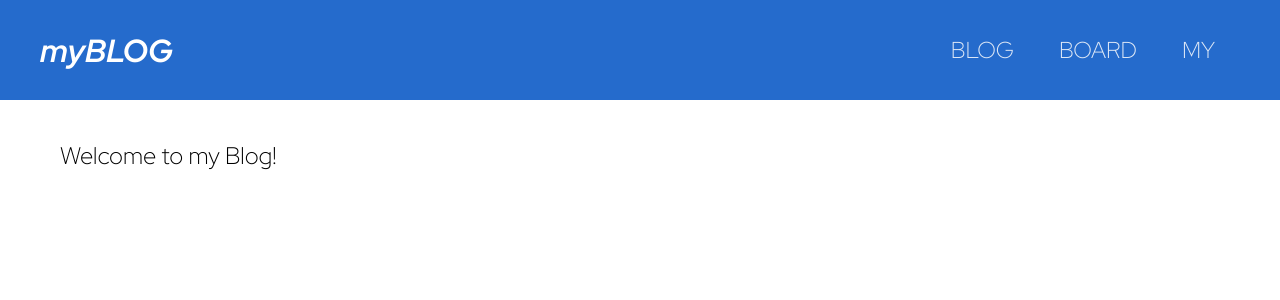
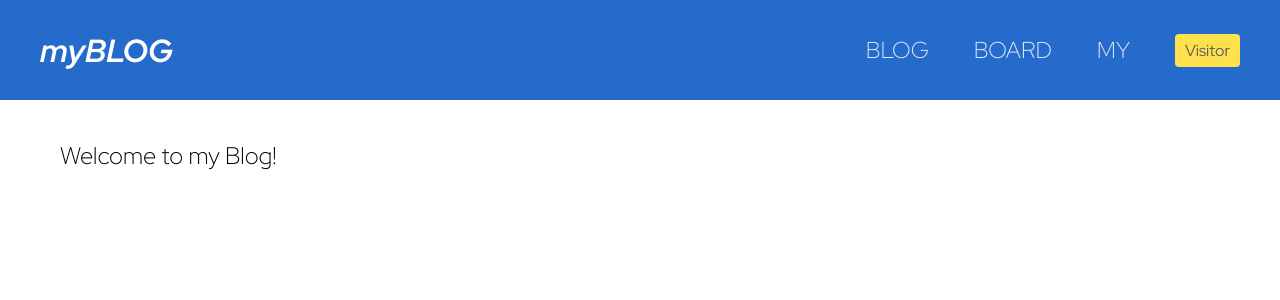
Before and after one commit to ngeetl/myBLOG, a React (Create React App) app: page / in a window 1280 px wide. Shown: the top 300 px of the page. Built offline with nearby package versions, Linux system fonts and the light colour scheme; a web font is replaced by a local one.

Commit message:
authSlice를 추가하여 admin, visitor에 따라 접근 허용 버튼과 기능 추가

```diff
--- a/src/App.css
+++ b/src/App.css
@@ -24,6 +24,8 @@ ul {list-style: none; padding: 0;}
   justify-content: flex-end; margin-right: 20px;}
 .nav_bar .nav a {margin-right: 45px; font-size: 23px; color: rgb(222, 232, 246);}
 .nav_bar .nav a:hover {color:rgb(255, 225, 76);}
+.nav_bar .nav .login {background: rgb(255, 225, 76); border-radius: 4px; padding: 6px 10px;
+  border: none; cursor: pointer; font-size: 16px; margin-right: 20px; font-weight: 500; color: rgb(92, 92, 92);}
 
 /* Pagination */
 .pagination_wrap {text-align: center;}
--- a/src/App.js
+++ b/src/App.js
@@ -7,16 +7,23 @@ import {
   BrowserRouter as Router,
   Routes,
   Route,
+  Navigate
 } from "react-router-dom";
 import { useSelector } from 'react-redux';
 
 function App() {
   const { removeToast } = useToast();
-  const toasts = useSelector((state) => state.toast.toasts)
+  const toasts = useSelector(state => state.toast.toasts);
+  const isLogin = useSelector(state => state.auth.isLogin);
 
   const route = routes.map(route => {
+    if(route.auth) {
+        if(!isLogin) {
+          return <Route key={route.path} path={route.path} element={<Navigate replace to="/" />} />
+        }
+    }
     return (
-      <Route key={route.path} path={route.path} element={route.component} exact />
+      <Route key={route.path} path={route.path} element={route.component} />
     )
   });
 
--- a/src/pages/Layout.js
+++ b/src/pages/Layout.js
@@ -1,12 +1,26 @@
 import React from 'react';
 import { Link, NavLink } from 'react-router-dom';
+import { useSelector, useDispatch } from 'react-redux';
+import { login, logout } from '../store/authSlice';
 
 const Layout = () => {
+  const dispatch = useDispatch();
+  const isLogin = useSelector(state => state.auth.isLogin);
+
   const activeStyle = ({ isActive }) => {
     return {
       color: isActive ? "rgb(255, 225, 76)" : "rgb(222, 232, 246)"
     }
   }
+
+  const loginClick= () => {
+    if(isLogin) {
+      dispatch(logout());
+    } else {
+      dispatch(login());
+    }
+  }
+
   return (
       <div className='nav_bar'>
         <h1><Link to="/">myBLOG</Link></h1>
@@ -14,6 +28,13 @@ const Layout = () => {
           <div><NavLink style={activeStyle} to="/blog">BLOG</NavLink></div>
           <div><NavLink style={activeStyle} to="/board">BOARD</NavLink></div>
           <div><NavLink style={activeStyle} to="/admin">MY</NavLink></div>
+          <div>
+            <button
+              className='login'
+              onClick={loginClick}>
+                {isLogin ? 'Admin' : 'Visitor'}
+            </button>
+          </div>
         </div>
       </div>
   )
--- a/src/routes.js
+++ b/src/routes.js
@@ -8,26 +8,29 @@ import Admin from './pages/Admin';
 export default [
   {
     path: "/",
-    component: <Home/>
+    component: <Home/>,
   },
   {
     path: "/board",
-    component: <Board/>
+    component: <Board/>,
+    auth: true
   },
   {
     path: "/admin",
-    component: <Admin/>
+    component: <Admin/>,
+    auth: true
   },
   {
     path: "/blog",
-    component: <Blog/>
+    component: <Blog/>,
   },
   {
     path: "/blog/:id",
-    component: <ShowPost/>
+    component: <ShowPost/>,
   },
   {
     path: "/blog/:id/edit",
-    component: <Edit/>
+    component: <Edit/>,
+    auth: true
   },
 ]
--- /dev/null
+++ b/src/store/authSlice.js
@@ -0,0 +1,21 @@
+import { createSlice } from "@reduxjs/toolkit";
+
+const initialState = {
+    isLogin: false
+}
+
+export const authSlice = createSlice({
+    name: 'auth',
+    initialState,
+    reducers: {
+        login: (state, action) => {
+            state.isLogin = true;
+        },
+        logout: (state, action) => {
+            state.isLogin = false;
+        }
+    }
+})
+
+export const { login, logout } = authSlice.actions;
+export default authSlice.reducer;
--- a/src/store/store.js
+++ b/src/store/store.js
@@ -1,8 +1,10 @@
 import { configureStore } from '@reduxjs/toolkit'
 import toastReducer from './toastSlice'
+import authSlice from './authSlice'
 
 export const store = configureStore({
   reducer: {
-    toast: toastReducer
+    toast: toastReducer,
+    auth: authSlice
   },
 })
```
